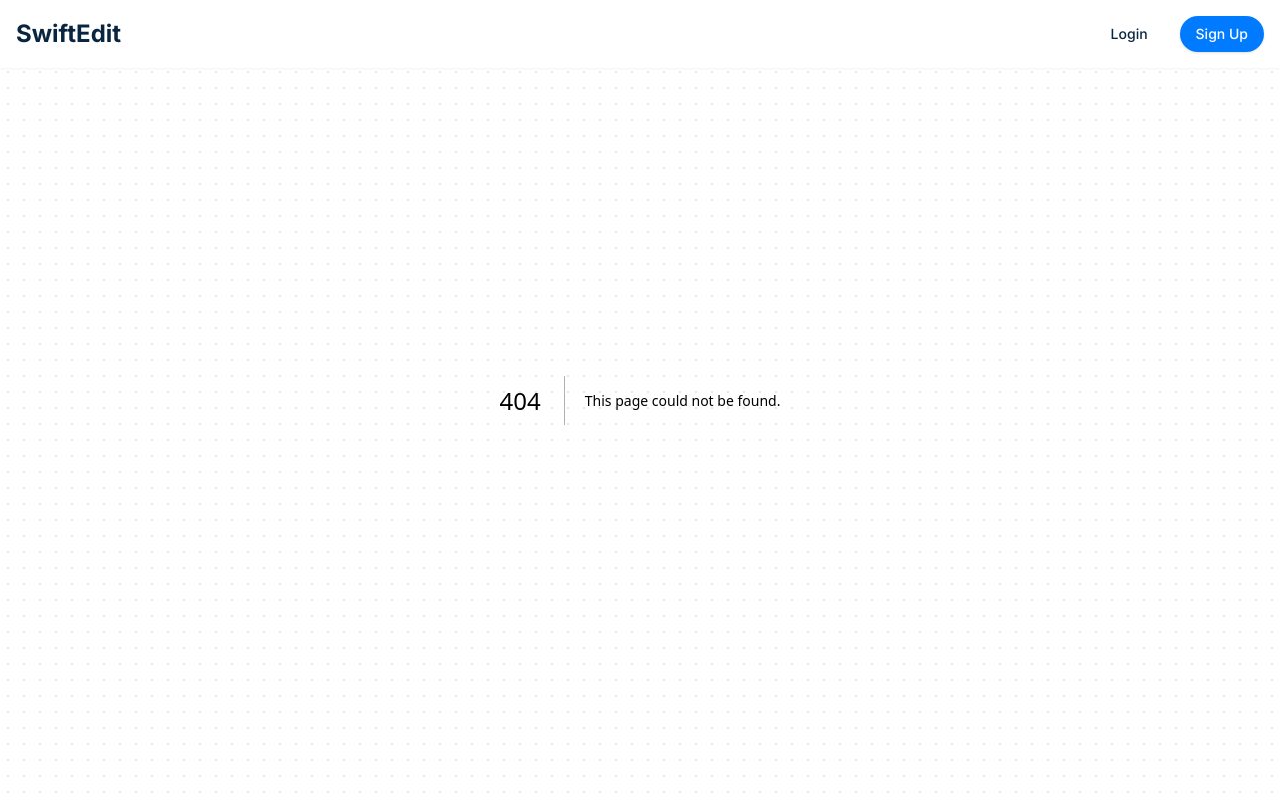
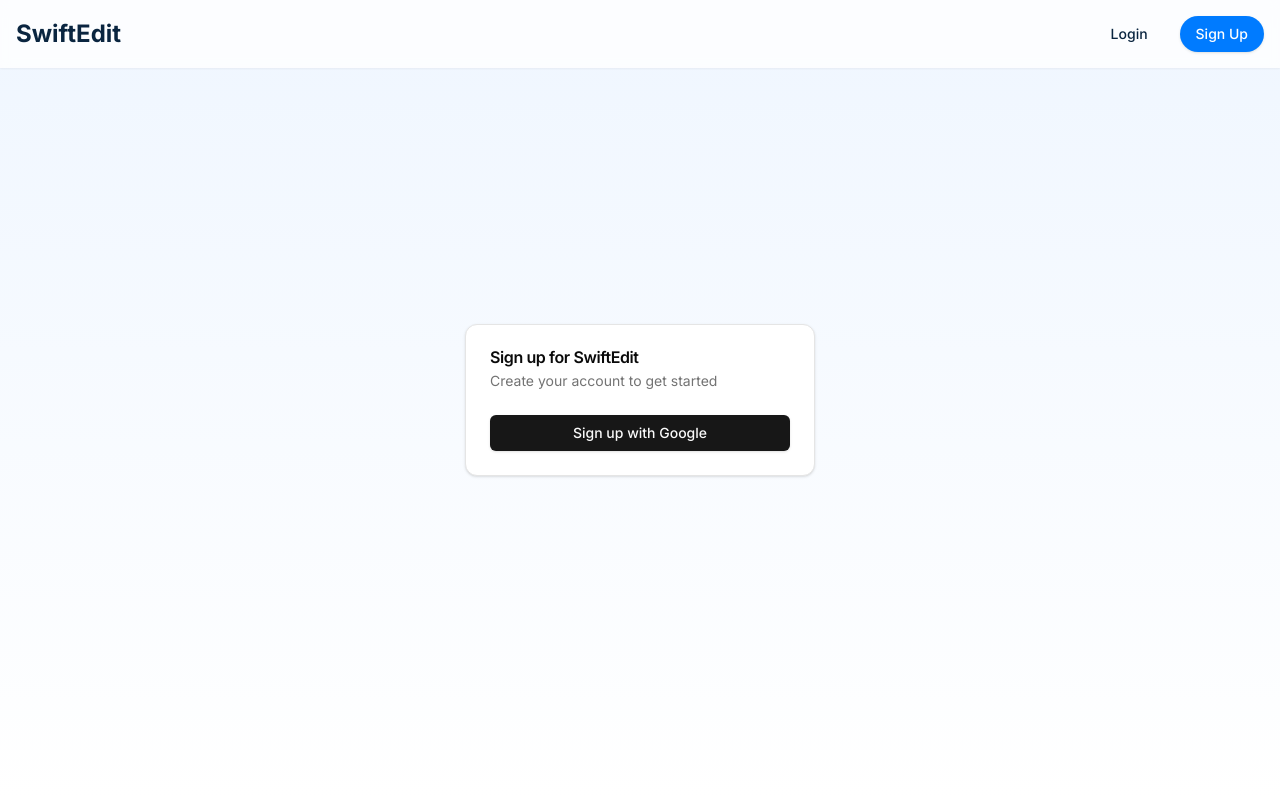
Before and after one commit to LEWISpatrick/SwiftEdit, a Next.js app: page /register in a window 1280 px wide. Before the commit this address had no page. Built offline with nearby package versions, Linux system fonts and the light colour scheme.

Commit message:
(feet) added the register frontend

```diff
--- /dev/null
+++ b/app/register/page.tsx
@@ -0,0 +1,24 @@
+import { Button } from "@/components/ui/button"
+import { Card, CardContent, CardDescription, CardFooter, CardHeader, CardTitle } from "@/components/ui/card"
+import Link from "next/link"
+
+export default function SignupPage() {
+  return (
+    <div className="flex items-center justify-center min-h-screen bg-gradient-to-b from-blue-50 to-white">
+      <Card className="w-[350px]">
+        <CardHeader>
+          <CardTitle>Sign up for SwiftEdit</CardTitle>
+          <CardDescription>Create your account to get started</CardDescription>
+        </CardHeader>
+        <CardContent className="flex justify-center items-center">
+
+            <Button className="w-full">
+                Sign up with Google
+            </Button>
+        </CardContent>
+
+
+      </Card>
+    </div>
+  )
+}
--- a/components/countdown-section.tsx
+++ b/components/countdown-section.tsx
@@ -10,7 +10,6 @@ export default function CountdownSection() {
         <div className="flex justify-center space-x-4">
             <div  className="text-center">
               <div className="text-4xl font-bold">10/Feb</div>
-              <div className="text-sm uppercase">2025</div>
             </div>
         </div>
       </div>
--- a/components/header.tsx
+++ b/components/header.tsx
@@ -9,12 +9,17 @@ export default function Header() {
           SwiftEdit
         </Link>
         <nav>
+          <Link href='/register'>
           <Button variant="ghost" className="text-[#0A2540]  hover:text-[#007BFF]">
             Login
           </Button>
-          <Button className="ml-4 bg-[#007BFF] hover:bg-[#0056b3] text-white rounded-full">
-            Sign Up
-          </Button>
+          </Link>
+          <Link href='/register'>
+                      <Button className="ml-4 bg-[#007BFF] hover:bg-[#0056b3] text-white rounded-full">
+                        Sign Up
+                      </Button>
+          </Link>
+
         </nav>
       </div>
     </header>
--- /dev/null
+++ b/components/ui/card.tsx
@@ -0,0 +1,76 @@
+import * as React from "react"
+
+import { cn } from "@/lib/utils"
+
+const Card = React.forwardRef<
+  HTMLDivElement,
+  React.HTMLAttributes<HTMLDivElement>
+>(({ className, ...props }, ref) => (
+  <div
+    ref={ref}
+    className={cn(
+      "rounded-xl border bg-card text-card-foreground shadow",
+      className
+    )}
+    {...props}
+  />
+))
+Card.displayName = "Card"
+
+const CardHeader = React.forwardRef<
+  HTMLDivElement,
+  React.HTMLAttributes<HTMLDivElement>
+>(({ className, ...props }, ref) => (
+  <div
+    ref={ref}
+    className={cn("flex flex-col space-y-1.5 p-6", className)}
+    {...props}
+  />
+))
+CardHeader.displayName = "CardHeader"
+
+const CardTitle = React.forwardRef<
+  HTMLDivElement,
+  React.HTMLAttributes<HTMLDivElement>
+>(({ className, ...props }, ref) => (
+  <div
+    ref={ref}
+    className={cn("font-semibold leading-none tracking-tight", className)}
+    {...props}
+  />
+))
+CardTitle.displayName = "CardTitle"
+
+const CardDescription = React.forwardRef<
+  HTMLDivElement,
+  React.HTMLAttributes<HTMLDivElement>
+>(({ className, ...props }, ref) => (
+  <div
+    ref={ref}
+    className={cn("text-sm text-muted-foreground", className)}
+    {...props}
+  />
+))
+CardDescription.displayName = "CardDescription"
+
+const CardContent = React.forwardRef<
+  HTMLDivElement,
+  React.HTMLAttributes<HTMLDivElement>
+>(({ className, ...props }, ref) => (
+  <div ref={ref} className={cn("p-6 pt-0", className)} {...props} />
+))
+CardContent.displayName = "CardContent"
+
+const CardFooter = React.forwardRef<
+  HTMLDivElement,
+  React.HTMLAttributes<HTMLDivElement>
+>(({ className, ...props }, ref) => (
+  <div
+    ref={ref}
+    className={cn("flex items-center p-6 pt-0", className)}
+    {...props}
+  />
+))
+CardFooter.displayName = "CardFooter"
+
+export { Card, CardHeader, CardFooter, CardTitle, CardDescription, CardContent }
```
Also changed, not shown: 1 other file (tests, documents, lock files or other folders).
